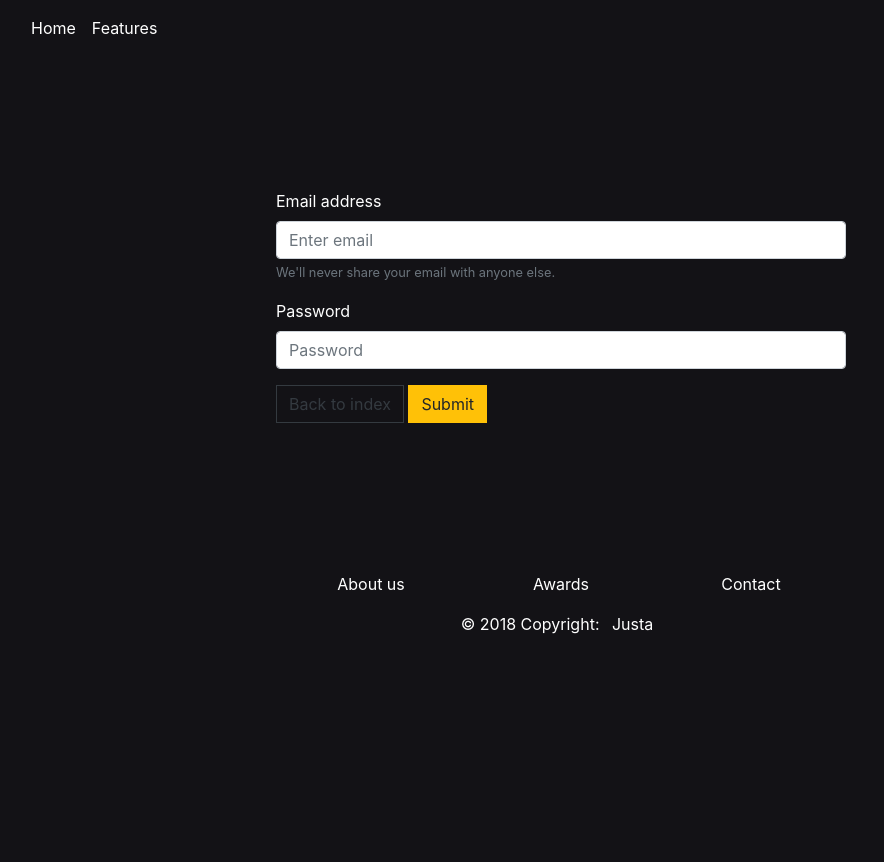
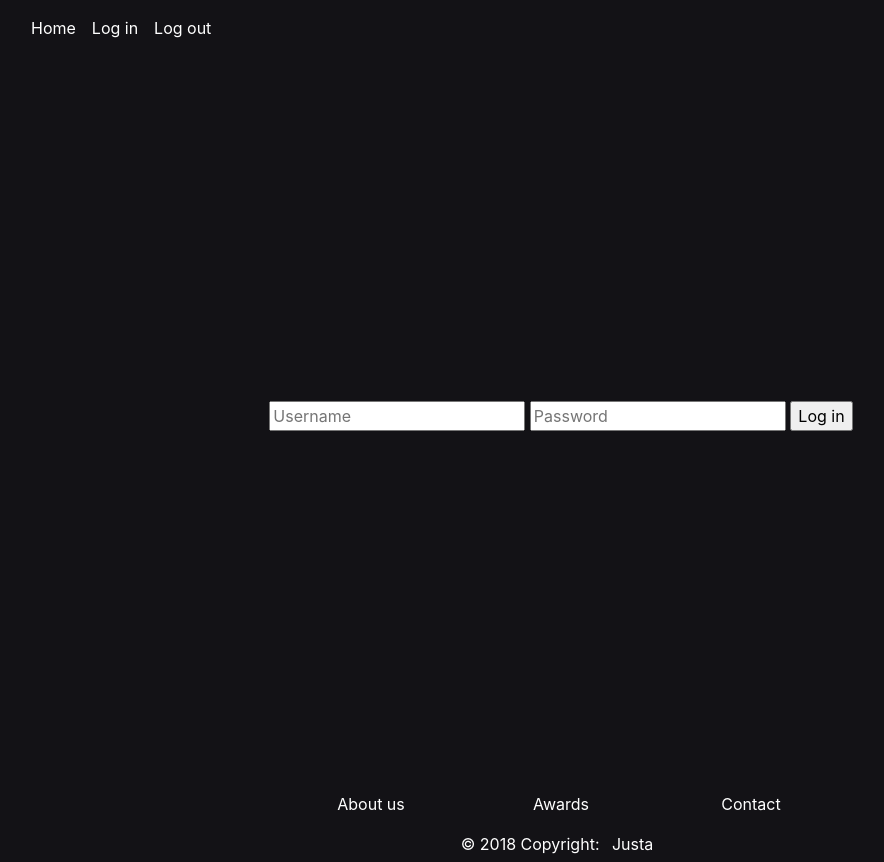
Before and after one commit to JustynaJBroniszewska/flask_book_review, a Python web app: template project1/templates/login.html in a window 1280 px wide. Shown: the whole page, without its empty margins (79-963 px from the left). Before the commit the page ends 634 px from the top, so only its background shows below. Run offline with Jinja, Linux system fonts and the light colour scheme; the template is opened without the code that fills it, so the values that code supplies are empty; some libraries are stand-ins or nearby versions.

Commit message:
Login-page form finished

```diff
--- a/project1/static/css/index.css
+++ b/project1/static/css/index.css
@@ -1,3 +1,29 @@
 .c-index-wrapper {
     height: 90vh;
+    text-align: center;
 }
+
+.c-index-wrapper .hello-text {
+
+    font-size: 100px;
+    font-weight: bold;
+    background-image: url('/static/img/bg.jpg');
+    background-repeat: no-repeat;
+    background-clip: text;
+    -webkit-background-clip: text;
+    color: transparent;
+    -webkit-text-fill-color: transparent;
+    animation: hello_text 3s infinite;
+}
+
+@keyframes hello_text {
+    0% {
+        background-position: 200px;
+    }
+
+    100% {
+        background-position: -200px;
+    }
+}
+
+/* Inspired by: https://www.youtube.com/watch?v=dDGbvrtysA4 */
--- a/project1/static/css/login.css
+++ b/project1/static/css/login.css
@@ -1,10 +1,6 @@
-.c-login-wrapper {
-    height: 500px;
-    display: flex;
-    justify-content: center;
-    align-items: center;
+.login-page-wrapper {
+  height: 90vh;
+  display: flex;
+  justify-content: center;
+  align-items: center;
 }
-
-.c-login-wrapper .row {
-    width: 600px;
-}
--- a/project1/templates/index.html
+++ b/project1/templates/index.html
@@ -4,7 +4,7 @@
 
 <div class="container c-index-wrapper">
     <div class="row">
-        <div class="col-12">This is an index page</div>
+        <div class="col-12 hello-text">This is a beginning of beautiful books-app</div>
     </div>
 </div>
 
--- a/project1/templates/login.html
+++ b/project1/templates/login.html
@@ -1,30 +1,11 @@
 {% extends 'base.html' %}
 
 {% block content %}
-
-<div class="container c-login-wrapper">
-    <div class="row">
-        <div class="col-12">
-
-            <form action="{{ url_for('user_account') }}" method="POST">
-                <div class="form-group">
-                    <label for="InputEmail">Email address</label>
-                    <input type="email" name="login" class="form-control" id="InputEmail" aria-describedby="emailHelp"
-                           placeholder="Enter email">
-                    <small id="emailHelp" class="form-text text-muted">We'll never share your email with anyone
-                        else.</small>
-                </div>
-                <div class="form-group">
-                    <label for="exampleInputPassword1">Password</label>
-                    <input type="password" class="form-control" id="exampleInputPassword1" placeholder="Password">
-                </div>
-                <a href={{ url_for('index')  }} type="submit" class="btn btn-outline-dark">Back to index </a>
-
-                <button type="submit" class="btn btn-warning">Submit</button>
-            </form>
-
-        </div>
-    </div>
-</div>
-
-{% endblock content %}
+<section class="login-page-wrapper">
+    <form action="/login_post" method="POST">
+        <input type="username" name="username" placeholder="Username">
+        <input type="password" name="password" placeholder="Password">
+        <input type="submit" value="Log in">
+    </form>
+</section>
+{% endblock %}
--- a/project1/templates/navbar.html
+++ b/project1/templates/navbar.html
@@ -9,10 +9,13 @@
   <div class="collapse navbar-collapse" id="navbarNav">
     <ul class="navbar-nav">
       <li class="nav-item active">
-        <a class="nav-link" href="#">Home <span class="sr-only">(current)</span></a>
+        <a class="nav-link" href="{{ url_for('index') }}">Home <span class="sr-only">(current)</span></a>
       </li>
       <li class="nav-item">
-        <a class="nav-link" href="#">Features</a>
+        <a class="nav-link" href="{{ url_for('login') }}">Log in</a>
+      </li>
+      <li class="nav-item">
+        <a class="nav-link" href="{{ url_for('logout') }}">Log out</a>
       </li>
    </ul>
   </div>
--- a/project1/templates/user_account.html
+++ b/project1/templates/user_account.html
@@ -1,4 +1,6 @@
 {% extends 'base.html' %}
+
+{% if session['logged_in'] %}
 
 {% block content %}
 
@@ -105,3 +107,5 @@
 </div>
 
 {% endblock content %}
+
+{% endif %}
```
Also changed, not shown: project1/application.py (+31 -7 lines), project1/static/img/bg.jpg (added), 5 other files.
